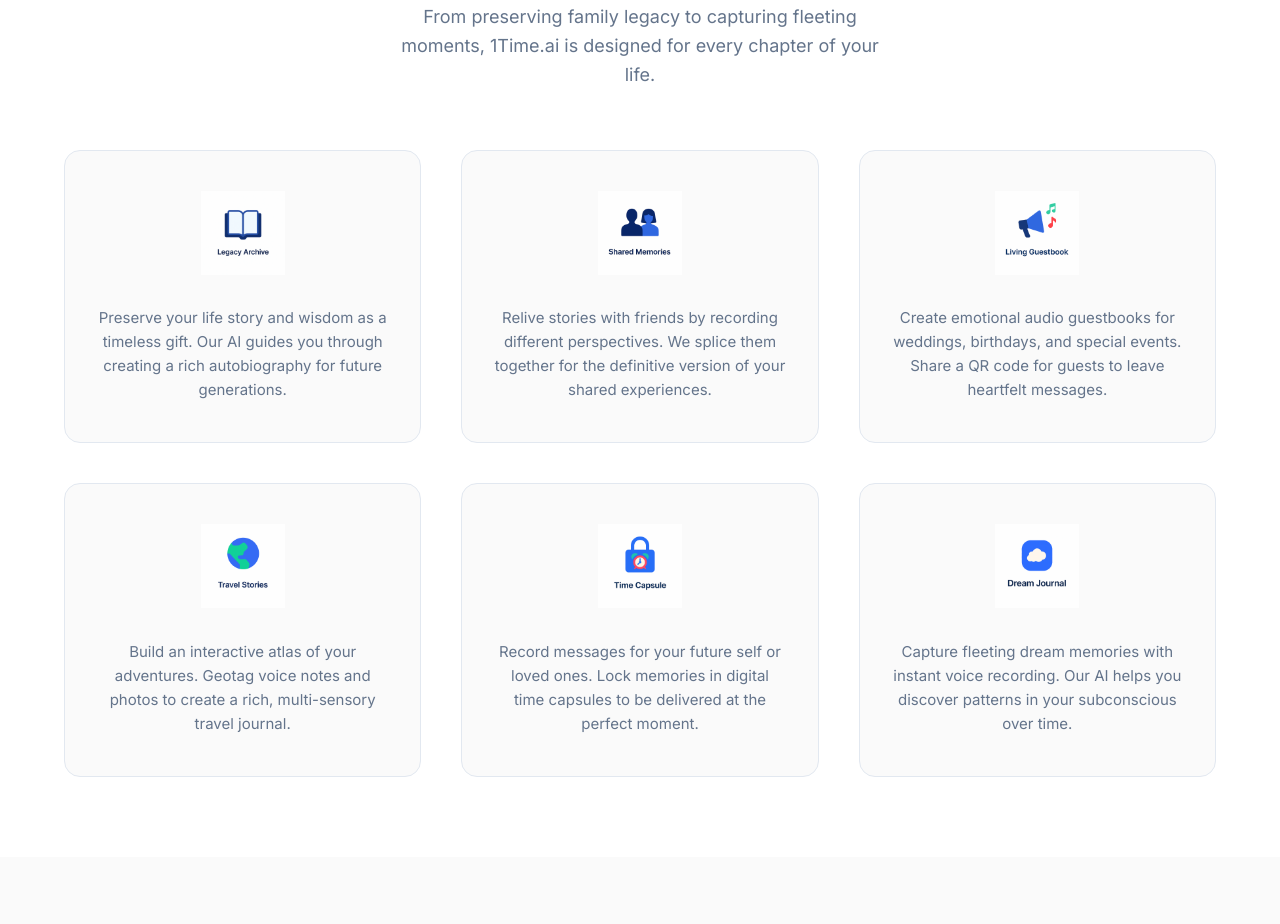
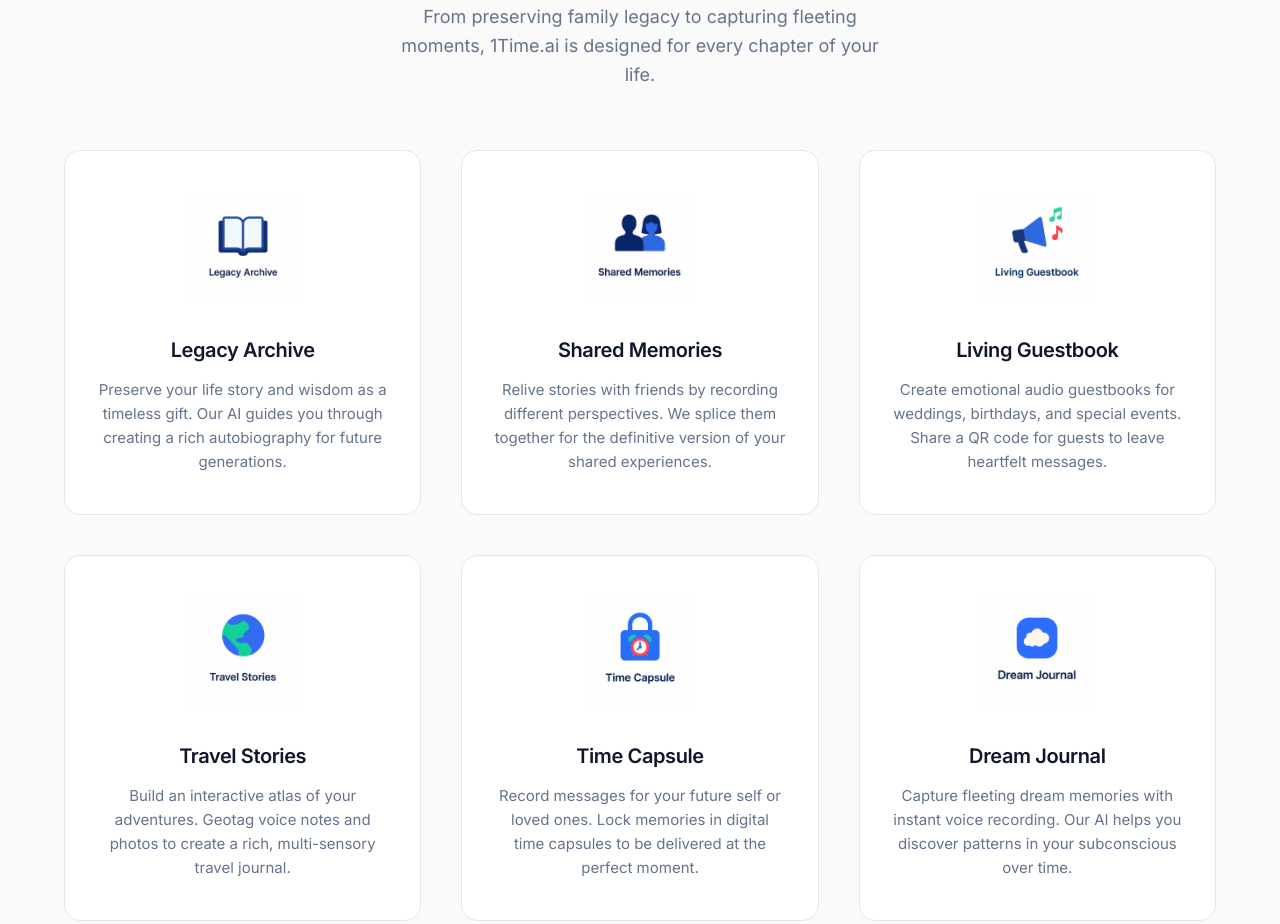
Before and after one commit to magpie-travel/1Time, a plain HTML site: page index.html in a window 1280 px wide. Shown: the part 615-1539 px from the top of the page. Drawn offline with Linux system fonts and the light colour scheme.

Commit message:
Update index.html

```diff
--- a/index.html
+++ b/index.html
@@ -173,7 +173,7 @@
         /* Features Section */
         .features {
             padding: 80px 0;
-            background: var(--bg-secondary);
+            background: var(--bg-primary); /* Changed background */
         }
 
         .features-header {
@@ -203,7 +203,7 @@
         }
 
         .feature-card {
-            background: var(--bg-primary);
+            background: var(--bg-secondary); /* Changed background */
             padding: 40px 32px;
             border-radius: 16px;
             border: 1px solid var(--border);
@@ -218,10 +218,17 @@
         }
 
         .feature-icon-img {
-            height: 84px; /* 50% larger than 56px */
-            width: 84px; /* 50% larger than 56px */
+            height: 112px; /* 100% larger than 56px */
+            width: 112px; /* 100% larger than 56px */
             margin: 0 auto 24px;
             object-fit: contain;
+        }
+
+        .feature-card h3 {
+            font-size: 20px;
+            font-weight: 600;
+            margin-bottom: 12px;
+            letter-spacing: -0.02em;
         }
 
         .feature-card p {
@@ -441,31 +448,37 @@
             <div class="features-grid">
                 <div class="feature-card fade-in">
                     <img src="/assets/images/legacyarchive.png" alt="Legacy Archive Icon" class="feature-icon-img">
+                    <h3>Legacy Archive</h3>
                     <p>Preserve your life story and wisdom as a timeless gift. Our AI guides you through creating a rich autobiography for future generations.</p>
                 </div>
 
                 <div class="feature-card fade-in">
                     <img src="/assets/images/sharedmemories.png" alt="Shared Memories Icon" class="feature-icon-img">
+                    <h3>Shared Memories</h3>
                     <p>Relive stories with friends by recording different perspectives. We splice them together for the definitive version of your shared experiences.</p>
                 </div>
 
                 <div class="feature-card fade-in">
                     <img src="/assets/images/livingguestbook.png" alt="Living Guestbook Icon" class="feature-icon-img">
+                    <h3>Living Guestbook</h3>
                     <p>Create emotional audio guestbooks for weddings, birthdays, and special events. Share a QR code for guests to leave heartfelt messages.</p>
                 </div>
 
                 <div class="feature-card fade-in">
                     <img src="/assets/images/travelstories.png" alt="Travel Stories Icon" class="feature-icon-img">
+                    <h3>Travel Stories</h3>
                     <p>Build an interactive atlas of your adventures. Geotag voice notes and photos to create a rich, multi-sensory travel journal.</p>
                 </div>
 
                 <div class="feature-card fade-in">
                     <img src="/assets/images/timecapsule.png" alt="Time Capsule Icon" class="feature-icon-img">
+                    <h3>Time Capsule</h3>
                     <p>Record messages for your future self or loved ones. Lock memories in digital time capsules to be delivered at the perfect moment.</p>
                 </div>
 
                 <div class="feature-card fade-in">
                     <img src="/assets/images/dreamjournal.png" alt="Dream Journal Icon" class="feature-icon-img">
+                    <h3>Dream Journal</h3>
                     <p>Capture fleeting dream memories with instant voice recording. Our AI helps you discover patterns in your subconscious over time.</p>
                 </div>
             </div>
```
